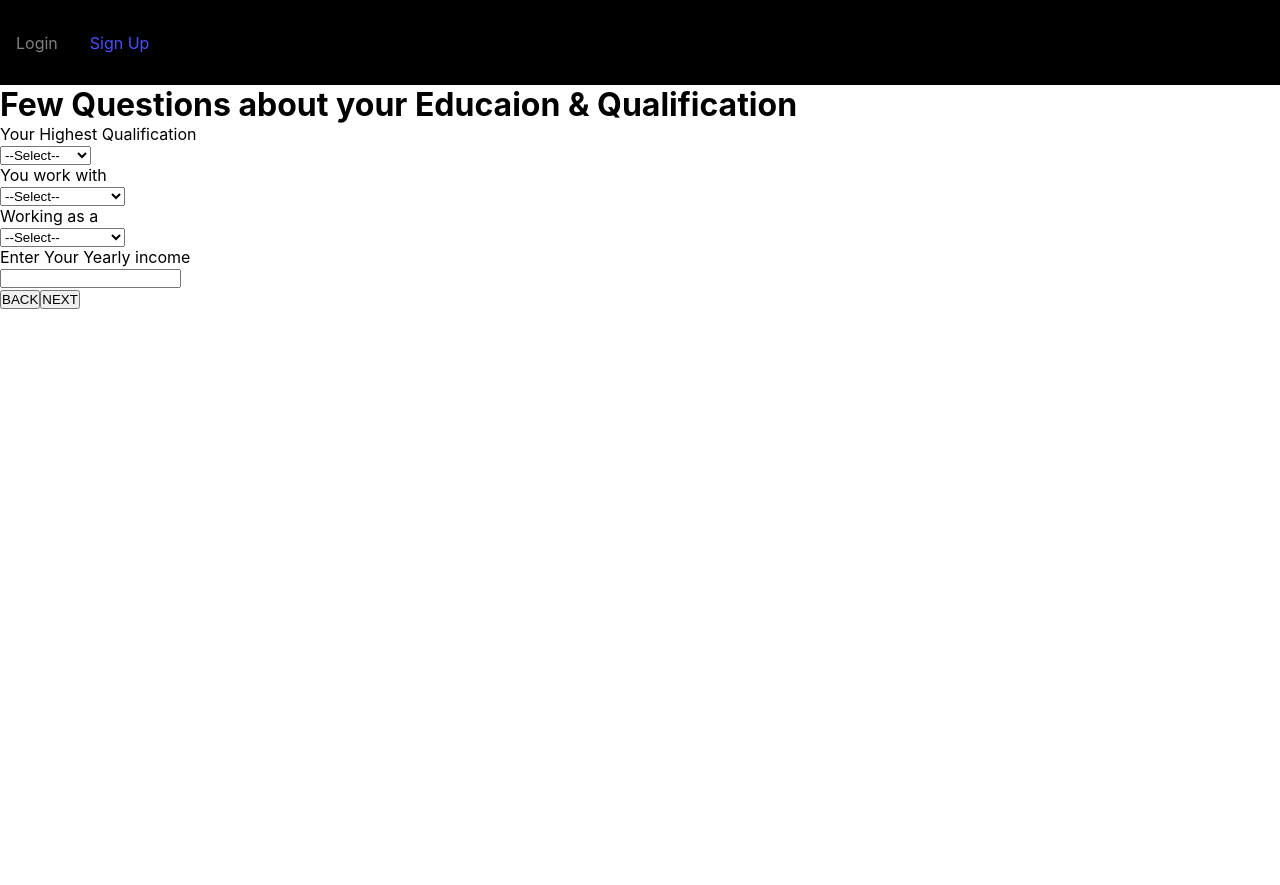
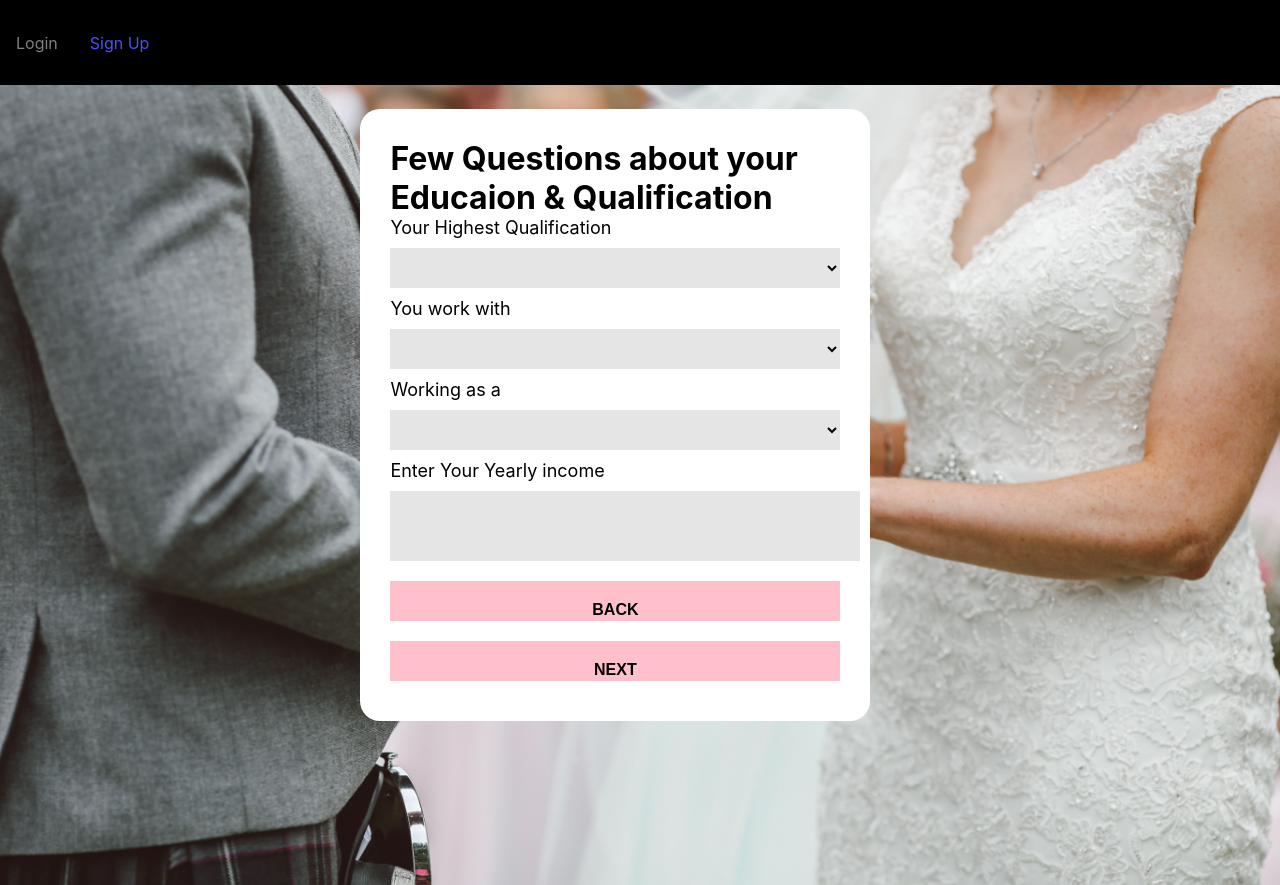
Before and after one commit to mjogiya/nuptials, a React (Create React App) app: page /register/profile in a window 1280 px wide. Both pictures are taken after a click on the button "NEXT". Built offline with nearby package versions, Linux system fonts and the light colour scheme.

Commit message:
made css file

```diff
--- a/src/pages/Profile.js
+++ b/src/pages/Profile.js
@@ -54,12 +54,18 @@ const submitProfile = () => {
 }
     return (
         <html>
-            <head><title>Profile Register | Nuptials</title></head>
+            <head><title>Profile Register | Nuptials</title>
+            <link rel="stylesheet" href="https://cdnjs.cloudflare.com/ajax/libs/font-awesome/4.7.0/css/font-awesome.min.css"></link>
+            </head>
             <body className="Profile">
+
             {/* First form started */}
                         <form >
                 <div id="FirstForm">
                     <h1> Finilize Your Profile </h1>
+                    <br/>
+
+
                     <div>
                             <label>Do you live with your Family?</label>
                             <select class="form-select" aria-label="Default select example" onChange={(e) => {setLivewith(e.target.value)}}>
@@ -146,7 +152,7 @@ const submitProfile = () => {
                             <br/>
                             <label>Enter Your Yearly income</label>
                             <br/>
-                            <input type="number" onChange={(e) => {setIncome(e.target.value)}}/>
+                            <input type="number" class="form-select" onChange={(e) => {setIncome(e.target.value)}}/>
                             <br/>
                             <input type="button" value="BACK" onClick={First}/>
                             <input type="button" value="NEXT" onClick={Third}/>
@@ -155,9 +161,9 @@ const submitProfile = () => {
         {/* third form about started  */}
                     <div id="ThirdForm">
                         <h1>Last thing, Discribe yourself in few words</h1>
-                        <label>Tell us about yourself</label>
+                        <label >Tell us about yourself</label>
                         <br/>
-                        <textarea onChange={(e) => {setAbout(e.target.value)}}>
+                        <textarea class="form-select" onChange={(e) => {setAbout(e.target.value)}}>
                         </textarea>
                         <br/>
                         <input type="button" value="BACK" onClick={Second}/>
--- a/src/pages/style/Login.css
+++ b/src/pages/style/Login.css
@@ -38,16 +38,26 @@ form {
     height: max-content;
 }
 .logInput {
-    margin: 5px auto;
-    width: 60%;
+    margin: 10px 0;
+    width: 100%;
     justify-content: center;
     align-items: center;
-    height: 30px;
+    height: 20px;
     /* border-radius: 15px; */
-    padding: 2px 5px;
+    padding: 20px 10px;
+    outline: none;
+    border: none;
+    background: white;
+    border-radius: 15px;
+    color: black;
 }
 .logBtn {
     width: 40%;
     height: 35px;
     border-radius: 15px;
+    outline: none;
+    border: none;
 }
+#checkbox{
+    font-weight: bolder;
+}
--- a/src/pages/style/profile.css
+++ b/src/pages/style/profile.css
@@ -11,3 +11,79 @@ body {
 #SecondForm, #ThirdForm {
     display: none;
 }
+.Profile{
+    background-image: url(../../../img/7.jpeg);
+    background-size: cover;
+    position: relative;
+
+}
+#FirstForm{
+    border-radius: 20px;
+    background: white;
+    width: 450px;
+    height: 520px;
+    position: absolute;
+    top: 10%;
+    bottom: 10%;
+    right: 32%;
+    padding: 30px;
+}
+h1{
+    bottom: 10%;
+    top: 10%;
+}
+label{
+    /*font-weight: bolder;*/
+
+    font-size: 18px;
+    height: max-content;
+}
+.form-select{
+    margin: 10px 0;
+    width: 100%;
+    justify-content: center;
+    align-items: center;
+    height: 30px;
+    /* border-radius: 15px; */
+    padding: 20px 10px;
+    outline: none;
+    border: none;
+    background: rgba(0, 0, 0, 0.1);
+}
+.Profile input[type="button"]{
+    background: pink;
+    color: black;
+    justify-content: center;
+    height: 30px;
+    margin: 10px 0;
+    align-items: center;
+    width: 100%;
+    outline: none;
+    border: none;
+    padding: 20px 30px  ;
+    font-weight: bolder;
+    font-size: medium;
+
+}
+#SecondForm{
+    border-radius: 20px;
+    background: white;
+    width: 450px;
+    height: fit-content;
+    position: absolute;
+    top: 3%;
+    bottom: 10%;
+    right: 32%;
+    padding: 30px;
+}
+#ThirdForm{
+    border-radius: 20px;
+    background: white;
+    width: 450px;
+    height: fit-content;
+    position: absolute;
+    top: 20%;
+    bottom: 10%;
+    right: 32%;
+    padding: 30px;
+}
--- a/src/pages/style/register.css
+++ b/src/pages/style/register.css
@@ -19,6 +19,7 @@ body {
 }
 .registerForm>h1 {
     padding: 30px;
+
 }
 
 .regForm {
@@ -29,7 +30,10 @@ body {
     align-items: center;
     padding: 20px;
     width: 80%;
-    background-color: darkgrey;
+
+    border-radius: 20px;
+    backdrop-filter: blur(100px);
+
 }
 
 .firstReg, .secReg, .thirdReg, .fourReg, .fiveReg{
@@ -71,18 +75,36 @@ body {
         height: fit-content;
         background: white;
         position: absolute;
-        top:16%;
+        top:5%;
         left:35%;
         border-radius: 20px;
         background-color: white;
         /* backdrop-filter: blur(8px); */
     }
 .in-wid90 {
+    margin: 10px 0;
     width: 95%;
+    justify-content: center;
+    align-items: center;
+    height: 30px;
+    /* border-radius: 15px; */
+    padding: 20px 10px;
+    outline: none;
+    border: none;
+    background: rgba(0, 0, 0, 0.1);
 
 }
 .in-wid40 {
-    width: 45%;
+    margin: 10px 0;
+    width: 95%;
+    justify-content: center;
+    align-items: center;
+    height: 30px;
+    /* border-radius: 15px; */
+    padding: 20px 10px;
+    outline: none;
+    border: none;
+    background: rgba(0, 0, 0, 0.1);
 }
 .in-wid30 {
     width: 32%;
@@ -97,3 +119,22 @@ body {
     #popUp2 {
         display: none;
     }
+    .form-select{
+        outline: none;
+        border: none;
+        background: rgba(31, 29, 29, 0.1);
+    }
+    .popUpBack input[type="button"]{
+        background: pink;
+    color: black;
+    justify-content: center;
+    height: 30px;
+    margin: 10px 0;
+    align-items: center;
+    width: 100%;
+    outline: none;
+    border: none;
+    padding: 20px 30px  ;
+    font-weight: bolder;
+    font-size: medium;
+    }
```
